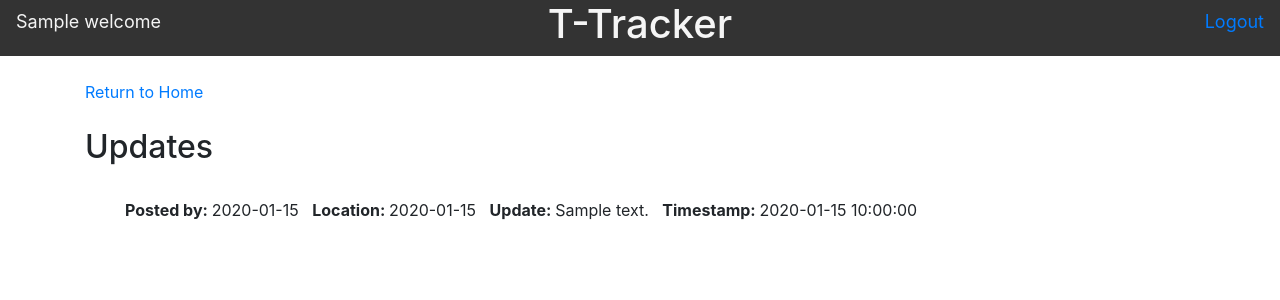
After one commit to mj-shi/ENGO651-Final-Project, a Flask app: template templates/updates.html in a window 1280 px wide. The commit adds this page. Shown: the top 300 px of the page. Run offline with Flask 2, Linux system fonts and the light colour scheme; the template is opened without the code that fills it: most values are stand-ins (such as "Sample title", 1, 10 or a date in 2020); some libraries are stand-ins or nearby versions.

Commit message:
Layout and Styling changes

```diff
--- a/app.py
+++ b/app.py
@@ -76,7 +76,6 @@ def logout():
 # Map Home Page
 @app.route("/home", methods=["GET", "POST"])
 def home():
-    # Checks if user is logged in
     if request.method == "GET":
         if session:
             results = db.execute("SELECT * FROM updates ORDER BY update_time DESC LIMIT 10").fetchall()
@@ -108,7 +107,21 @@ def home():
             if len(results) == 0:
                 return render_template("home.html", message="No Updates", welcome=("Signed in as: "+ session["user_id"]))
 
-            return render_template("home.html", message="Update Posted", results = results, welcome=("Signed in as: "+ session["user_id"]))
+            return render_template("home.html", pmessage="Update Posted", results = results, welcome=("Signed in as: "+ session["user_id"]))
 
         else:
             return redirect("/login")
+
+# Updates Page
+@app.route("/updates", methods=["GET"])
+def updates():
+    # Checks if user is logged in
+    if request.method == "GET":
+        if session:
+            results = db.execute("SELECT * FROM updates ORDER BY update_time DESC").fetchall()
+            if len(results) == 0:
+                return render_template("updates.html", message="No Updates", welcome=("Signed in as: "+ session["user_id"]))
+
+            return render_template("updates.html", results = results, welcome=("Signed in as: "+ session["user_id"]))
+        else:
+            return redirect("/login")
--- a/static/css/homestyle.css
+++ b/static/css/homestyle.css
@@ -1,5 +1,12 @@
 
 .topsection {
+    position: relative;
+    background-color: #333;
+    overflow: hidden;
+    text-align: center;
+}
+
+.utopsection {
     position: relative;
     background-color: #333;
     overflow: hidden;
@@ -23,7 +30,11 @@ hr.rounded {
 }
 
 #map {margin: 0 auto;}
+#utoptitle {display:inline-block; text-align: center; color: whitesmoke;}
 #toptitle {display:inline-block; text-align: center; color: whitesmoke;}
 #signedin {position: absolute; top: 8px; left: 16px; font-size: 18px; color: whitesmoke;}
 #logout {position: absolute; top: 8px; right: 16px; font-size: 18px; color: whitesmoke;}
+#usignedin {position: absolute; top: 8px; left: 16px; font-size: 18px; color: whitesmoke;}
+#ulogout {position: absolute; top: 8px; right: 16px; font-size: 18px; color: whitesmoke;}
 #refreshsection {text-align: center;}
+#updatetitle {text-align: center;}
--- /dev/null
+++ b/templates/updates.html
@@ -0,0 +1,47 @@
+
+<!DOCTYPE html>
+<html lang="en">
+    <head>
+        <link rel="stylesheet" href="https://maxcdn.bootstrapcdn.com/bootstrap/4.0.0/css/bootstrap.min.css" integrity="sha384-Gn5384xqQ1aoWXA+058RXPxPg6fy4IWvTNh0E263XmFcJlSAwiGgFAW/dAiS6JXm" crossorigin="anonymous">
+        <link rel="stylesheet" type= "text/css" href= "{{ url_for('static',filename='css/homestyle.css') }}">
+        <title>T-Tracker Updates Page</title>
+    </head>
+    <body>
+        <div class="utopsection">
+            <div id="utoptitle">
+                <h1>
+                    T-Tracker
+                </h1>
+            </div>
+            <div id="usignedin">
+                {{welcome}}
+            </div>
+            <div id="ulogout">
+                <a href="/logout">Logout</a>
+            </div>
+        </div>
+        <br/>
+        <div class="container">
+            <a href="/home">Return to Home</a>
+        </div>
+        <br/>
+        <div class="container">
+            <div id="utitle">
+                <h2>
+                    Updates
+                </h2>
+                <br/>
+                {% if message %}
+                {{message}}
+                {% endif %}
+                {% if results %}
+                {% for result in results %}
+                    <ul>
+                        <strong>Posted by: </strong> {{ result.update_user }}&nbsp;&nbsp;&nbsp;<strong>Location: </strong> {{ result.update_location }}&nbsp;&nbsp;&nbsp;<strong>Update: </strong> {{ result.comments }}&nbsp;&nbsp;&nbsp;<strong>Timestamp: </strong> {{result.update_time}}
+                    </ul>
+                {% endfor %}
+            {% endif %}
+            </div>
+        </div>
+    </body>
+</html>
```
Also changed, not shown: templates/home.html (+15 -3 lines), 2 other files.
